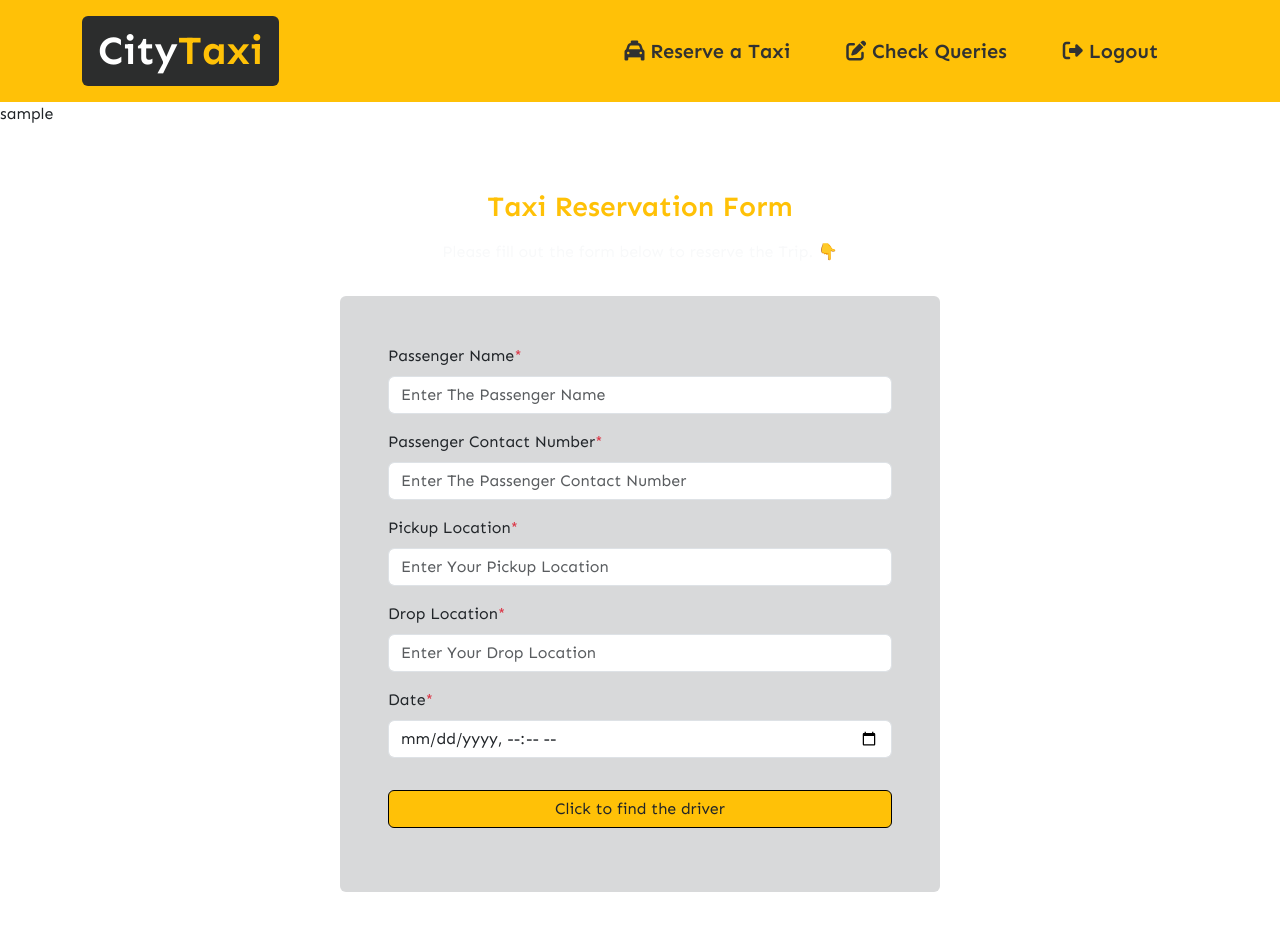
After one commit to KingMaster86/taxi-pi-web, a PHP site: page /operator/operator-homepage.php?reserve in a window 1280 px wide. The commit adds this page. Run offline with PHP 8.4, Linux system fonts and the light colour scheme; the visitor is signed in with stand-in values (Sample User, id 1); tables that the repository leaves empty or names only in its code hold one stand-in row (values such as "Sample post"); some libraries are stand-ins or nearby versions.

Commit message:
feat: implemented operator temporary reservation feature

```diff
--- a/includes/function.php
+++ b/includes/function.php
@@ -1,6 +1,7 @@
 <?php
 include('connect.php');
 
+// Get the user IP
 function get_IP_address()
 {
     foreach (array(
@@ -31,3 +32,57 @@ function get_IP_address()
         }
     }
 }
+
+// Function for find the distance between Pickup Location and Drop Location
+function getDistance($pickupLocation, $dropLocation)
+{
+    $API_URL = "https://maps.googleapis.com/maps/api/distancematrix/json?departure_time=now";
+    $API_KEY = "AIzaSyBLjFhBTzZFLYbXuFSiEjSc3s7fpOHggd8";
+
+    $request = $API_URL . "&destinations=" . urlencode($dropLocation) . "&origins=" . urlencode($pickupLocation) . "&key=" . $API_KEY;
+    $response = file_get_contents($request);
+
+    if ($response === false) {
+        echo "<script>alert('Unable to get the data.')</script>";
+    } else {
+        $distanceObj = json_decode($response);
+
+        if ($distanceObj->status == "OK") {
+            $tripDistanceInMeter = $distanceObj->rows[0]->elements[0]->distance->value;
+            $tripDistanceInKM = $tripDistanceInMeter / 1000;
+            return $tripDistanceInKM;
+        }
+    }
+}
+
+// Functtion for find Latitude of a Location
+function getLocationLatitude($locationName)
+{
+    $API_URL = "https://maps.googleapis.com/maps/api/geocode/json?address=";
+    $apiKey = "AIzaSyBLjFhBTzZFLYbXuFSiEjSc3s7fpOHggd8";
+
+    // 4. Get the Passenger Pickup Location Latitude and Longitude values.
+    $APIRequest = $API_URL . $locationName . "&key=" . $apiKey;
+    $responseOfAPI = file_get_contents($APIRequest);
+    $locationObj = json_decode($responseOfAPI);
+
+    $locationLatitude = $locationObj->results[0]->geometry->location->lat;
+
+    return $locationLatitude;
+}
+
+// Functtion for find Longitude of a Location
+function getLocationLongitude($locationName)
+{
+    $API_URL = "https://maps.googleapis.com/maps/api/geocode/json?address=";
+    $apiKey = "AIzaSyBLjFhBTzZFLYbXuFSiEjSc3s7fpOHggd8";
+
+    // 4. Get the Passenger Pickup Location Latitude and Longitude values.
+    $APIRequest = $API_URL . $locationName . "&key=" . $apiKey;
+    $responseOfAPI = file_get_contents($APIRequest);
+    $locationObj = json_decode($responseOfAPI);
+
+    $locationLongitude = $locationObj->results[0]->geometry->location->lng;
+
+    return $locationLongitude;
+}
--- /dev/null
+++ b/operator/filter-drivers.php
@@ -0,0 +1 @@
+<h1>hi filter</h1>
--- /dev/null
+++ b/operator/operator-homepage.php
@@ -0,0 +1,90 @@
+<!DOCTYPE html>
+<html lang="en">
+
+<head>
+    <meta charset="UTF-8" />
+    <meta name="viewport" content="width=device-width, initial-scale=1.0" />
+
+    <!-- Fav Icon -->
+    <link rel="shortcut icon" href="../assets/img/taxi-img.png" type="image/x-icon" class="object-fit-cover" />
+    <title>Profile | City - Taxi</title>
+
+    <!-- Google Font (Sen) -->
+    <link rel="preconnect" href="https://fonts.googleapis.com" />
+    <link rel="preconnect" href="https://fonts.gstatic.com" crossorigin />
+    <link href="https://fonts.googleapis.com/css2?family=Sen:wght@400;500;600;700&display=swap" rel="stylesheet" />
+
+    <!-- Just Validate Dev CDN -->
+    <script src="https://unpkg.com/just-validate@latest/dist/just-validate.production.min.js"></script>
+
+    <!-- Boxicons Script -->
+    <script src="https://unpkg.com/boxicons@2.1.4/dist/boxicons.js"></script>
+    <!-- Font Awesome CDN -->
+    <link rel="stylesheet" href="https://cdnjs.cloudflare.com/ajax/libs/font-awesome/6.5.1/css/all.min.css" />
+
+    <!-- Bootsrap CSS -->
+    <link rel="stylesheet" href="../assets/css/bootstrap.min.css">
+
+    <!-- External CSS -->
+    <link rel="stylesheet" href="../assets/css/style.css" />
+    <link rel="stylesheet" href="../assets/css/style2.css" />
+</head>
+<!-- bg-external-white -->
+
+<body class="overflow-x-hidden ">
+    <!-- Header Area -->
+    <header class="container-fluid bg-warning">
+        <nav class="navbar navbar-expand-lg container py-3">
+            <div class="container-fluid">
+                <!-- Logo -->
+                <a class="navbar-brand background-black-color px-3 text-white rounded-2  fs-1 fw-bold " href="../index.php">City<span class="text-warning">Taxi</span></a>
+
+                <!-- Toggle Button (Responsvie) -->
+                <button class="navbar-toggler" type="button" data-bs-toggle="collapse" data-bs-target="#navbarSupportedContent" aria-controls="navbarSupportedContent" aria-expanded="false" aria-label="Toggle navigation">
+                    <span class="navbar-toggler-icon"></span>
+                </button>
+
+                <!-- Menu -->
+                <div class="collapse navbar-collapse" id="navbarSupportedContent">
+                    <ul class="navbar-nav ms-auto mb-2 mb-lg-0">
+                        <li class="nav-item">
+                            <a class="nav-link font-black fs-5 rounded effect-black me-4 px-3 fw-semibold" href="operator-homepage.php?reserve"><i class="fa-solid fa-taxi"></i> Reserve a Taxi</a>
+                        </li>
+
+                        <li class="nav-item">
+                            <a class="nav-link font-black fs-5 rounded effect-black me-4 px-3 fw-semibold" href="homepage.php?edit-profile"><i class="fa-solid fa-pen-to-square"></i> Check Queries</a>
+                        </li>
+
+                        <li class="nav-item">
+                            <a class="nav-link font-black fs-5 rounded effect-black me-4 px-3 fw-semibold" href="homepage.php?logout"><i class="fa-solid fa-right-from-bracket"></i> Logout</a>
+                        </li>
+                    </ul>
+                </div>
+            </div>
+        </nav>
+    </header>
+    <!-- End -->
+    <!-- background-black-color -->
+    <main class="">
+        <div class="row">
+            <div class="col-md-12">
+                <?php
+
+                if (isset($_GET['reserve'])) {
+                    include('./reserve-taxi.php');
+                }
+                if (isset($_GET['filter'])) {
+                    include('./filter-drivers.php');
+                }
+                ?>
+            </div>
+        </div>
+    </main>
+
+    <!-- Boostrap JS Files -->
+    <script src="https://cdn.jsdelivr.net/npm/@popperjs/core@2.9.2/dist/umd/popper.min.js"></script>
+    <script src="https://cdn.jsdelivr.net/npm/bootstrap@5.0.1/dist/js/bootstrap.min.js" integrity="sha384-Atwg2Pkwv9vp0ygtn1JAojH0nYbwNJLPhwyoVbhoPwBhjQPR5VtM2+xf0Uwh9KtT" crossorigin="anonymous"></script>
+    <!-- End -->
+</body>
+
+</html>
--- /dev/null
+++ b/operator/reserve-taxi.php
@@ -0,0 +1,148 @@
+<?php
+@include('../includes/connect.php');
+include('../includes/function.php');
+session_start();
+
+$operatorName = $_SESSION['operatorUsername'];
+echo $operatorName;;
+$getOperatorName = mysqli_query($con, "SELECT * FROM `table_operator` WHERE operator_name = '$operatorName'");
+$isNameExist = mysqli_num_rows($getOperatorName);
+
+if ($isNameExist > 0 && $isNameExist == 1) {
+    $arrayOfOperatorDetail = mysqli_fetch_assoc($getOperatorName);
+    $operatorId = $arrayOfOperatorDetail['operator_id'];
+}
+?>
+
+<h3 class="text-center fw-semibold mb-0 mt-5 p-3 rounded-3 text-warning ">
+    Taxi Reservation Form
+</h3>
+<p class="text-center text-light">
+    Please fill out the form below to reserve the Trip. 👇
+</p>
+
+<div class="p-2">
+    <!-- Sign Up Form -->
+    <div class="form-width mb-5 mt-md-2">
+        <form method="post" class="background-grey p-2 p-sm-3 p-md-5 rounded-2" id="passenger-reservation-form">
+            <!-- Passenger Name -->
+            <div class="mb-3 w-100">
+                <label for="passenger-name" class="form-label">Passenger Name<span class="text-danger">*</span></label>
+                <div>
+                    <input type="text" class="form-control shadow-none text-capitalize" id="passenger-name" name="passenger-name" placeholder="Enter the passenger name" required="required" />
+                </div>
+            </div>
+
+            <!-- Passenger Contact Number -->
+            <div class="mb-3 w-100">
+                <label for="passenger-contact-number" class="form-label">Passenger Contact Number<span class="text-danger">*</span></label>
+                <div>
+                    <input type="text" class="form-control shadow-none text-capitalize" id="passenger-contact-number" name="passenger-contact-number" placeholder="Enter the passenger contact number" required="required" />
+                </div>
+            </div>
+
+            <!-- Pickup Location -->
+            <div class="mb-3 w-100">
+                <label for="passenger-pickup-location" class="form-label">Pickup Location<span class="text-danger">*</span></label>
+                <div>
+                    <input type="text" class="form-control shadow-none text-capitalize" id="passenger-pickup-location" name="passenger-pickup-location" placeholder="Enter your Pickup Location" required="required" />
+                </div>
+            </div>
+
+            <!-- Drop Location -->
+            <div class="mb-3 w-100">
+                <label for="passenger-drop-location" class="form-label">Drop Location<span class="text-danger">*</span></label>
+                <div>
+                    <input type="text" class="form-control shadow-none text-capitalize" id="passenger-drop-location" name="passenger-drop-location" placeholder="Enter your Drop Location" required="required" />
+                </div>
+            </div>
+
+            <!-- Available Driver Detail
+                <div class="d-flex flex-column  mb-3 w-100">
+                    <div>
+                        <label for="available-drivers-list" class="form-label">Available Drivers<span class="text-danger">*</span></label>
+                        <input type="button" name="find-driver" class="font-size-small btn hover-effect" value="Click to find">
+                    </div>
+
+                    <div>
+                        <select name="available-drivers-list" class="form-select" id="available-drivers-list">
+                            <option value="">--Tap to select available driver--</option>
+                            <option value="">Mushkir</option>
+                            <option value="">Mushkir</option>
+                            <option value="">Mushkir</option>
+                        </select>
+                    </div> -->
+            <!-- <div>
+                        <input type="text" class="form-control shadow-none text-capitalize" id="passenger-drop-location" name="passenger-drop-location" placeholder="Enter your Drop Location" required="required" />
+                    </div> -->
+            <!-- </div> -->
+
+            <!-- Date and Time of Reservation -->
+            <div class="mb-3 w-100">
+                <label for="date-and-time-of-reservation" class="form-label">Date<span class="text-danger">*</span></label>
+                <div>
+                    <input type="datetime-local" class="form-control shadow-none" id="date-and-time-of-reservation" name="date-and-time-of-reservation" required="required" />
+                </div>
+            </div>
+            <!-- Create Account Button -->
+            <input type="submit" class="btn bg-warning border-black mt-3 mb-3 w-100" value="Click to find the driver" />
+        </form>
+    </div>
+</div>
+
+<!-- PHP Code to Process Reservation -->
+<?php
+
+// * Storyline
+// * 1. Get all the datas in the form.
+if ($_SERVER['REQUEST_METHOD'] == 'POST') {
+    $passengerNameEl = $_POST['passenger-name'];
+    $passengerContactNumberEl = $_POST['passenger-contact-number'];
+    $passengerPickupLocationEl = $_POST['passenger-pickup-location'];
+    $passengerDropLocationEl = $_POST['passenger-drop-location'];
+    $dateAndTimeOfReservationEl = $_POST['date-and-time-of-reservation'];
+
+    // * 2. Get the Latitude & Longitude of Pickup & Drop Location
+    $pickupLocationLatitude = getLocationLatitude($passengerPickupLocationEl);
+    $pickupLocationLongitude = getLocationLongitude($passengerPickupLocationEl);
+
+    $dropLocationLatitude = getLocationLatitude($passengerDropLocationEl);
+    $dropLocationLongitude = getLocationLatitude($passengerDropLocationEl);
+
+    $status = "on process";
+
+    // * 3. Insert all the values in `table_reservation` table
+    $temporaryReserve = "INSERT INTO `table_reservation`
+    (
+        passenger_name,
+        passenger_contact_no,
+        pickup_location,
+        pickup_location_latitude_value,
+        pickup_location_longitude_value,
+        drop_location,
+        drop_location_latitude_value,
+        drop_location_longitude_value,
+        reservation_status,
+        ride_start_time,
+        operator_id
+    ) VALUES
+    (
+        '$passengerNameEl',
+        '$passengerContactNumberEl',
+        '$passengerPickupLocationEl',
+        '$pickupLocationLatitude',
+        '$pickupLocationLongitude',
+        '$passengerDropLocationEl',
+        '$dropLocationLatitude',
+        '$dropLocationLongitude',
+        '$status',
+        '$dateAndTimeOfReservationEl',
+        $operatorId
+    )";
+
+    $executeQuery = mysqli_query($con, $temporaryReserve);
+    if ($executeQuery) {
+        echo "<script>window.open('operator-homepage.php?filter&operator_id=$operatorId','_self')</script>";
+    }
+}
+?>
--- a/passenger-directory/payment/payment.php
+++ b/passenger-directory/payment/payment.php
@@ -61,7 +61,6 @@ if ($responseOfAPI === false) {
 if ($_SERVER['REQUEST_METHOD'] == 'POST') {
     // * 5. Insert all the data into Payment Table
     $savePaymentDetail = mysqli_query($con, "INSERT INTO `table_payment` (date_and_time, time, distance, status, reservation_id) VALUES (CURRENT_DATE, CURRENT_TIMESTAMP, $tripDistanceInKM, '$status', $parsedReservationId)");
-    http: //localhost/cityTaxi/index.php
     if ($savePaymentDetail) {
 
         // Todo: After the Payment process, need to change the status from ON PROCESS to COMPLETE.
```
Also changed, not shown: Work Diary.txt (+63 -0 lines), operator/index.php (added, +141 -0 lines), operator/logout.php (added, +7 -0 lines), assets/img/operator-clipart.jpeg (added), sign-up/profile-edit.php (renamed from passenger-directory/profile-edit.php).
